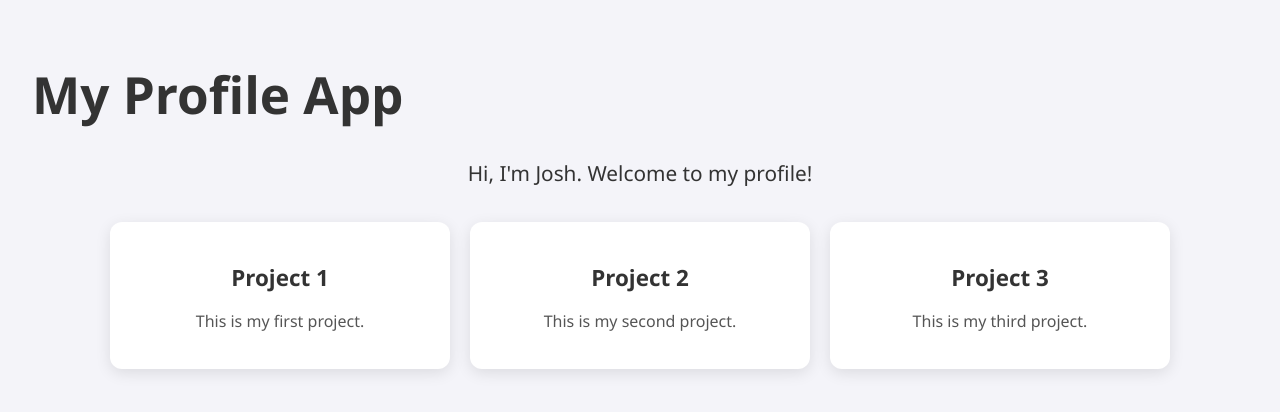
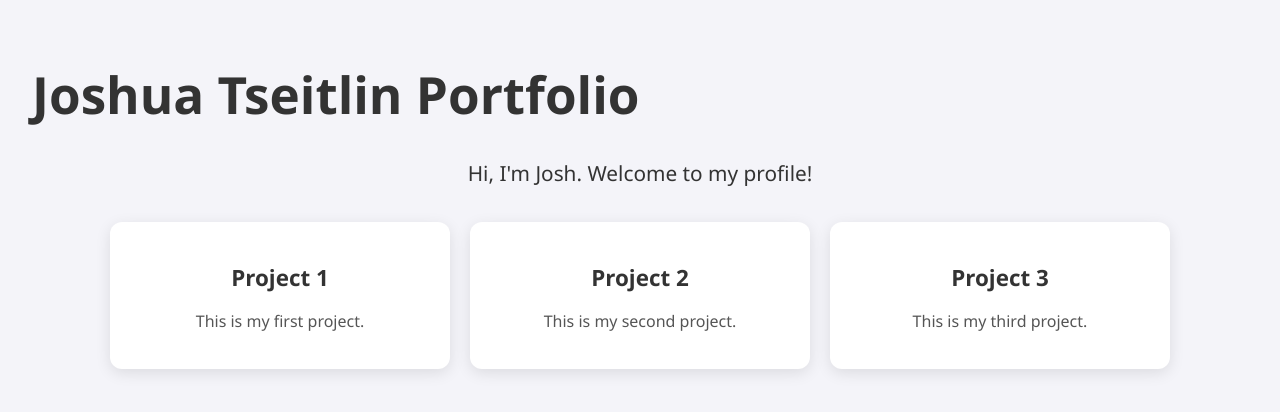
Before and after one commit to jtseitli/profile-app, a React (Vite) app: page / in a window 1280 px wide. Shown: the top 412 px of the page. Built offline with nearby package versions, Linux system fonts and the light colour scheme.

Commit message:
Changed title content

```diff
--- a/src/components/Header.jsx
+++ b/src/components/Header.jsx
@@ -1,5 +1,5 @@
 function Header() {
-  return <h1>My Profile App</h1>
+  return <h1>Joshua Tseitlin Portfolio</h1>
 }
 
 export default Header
```
